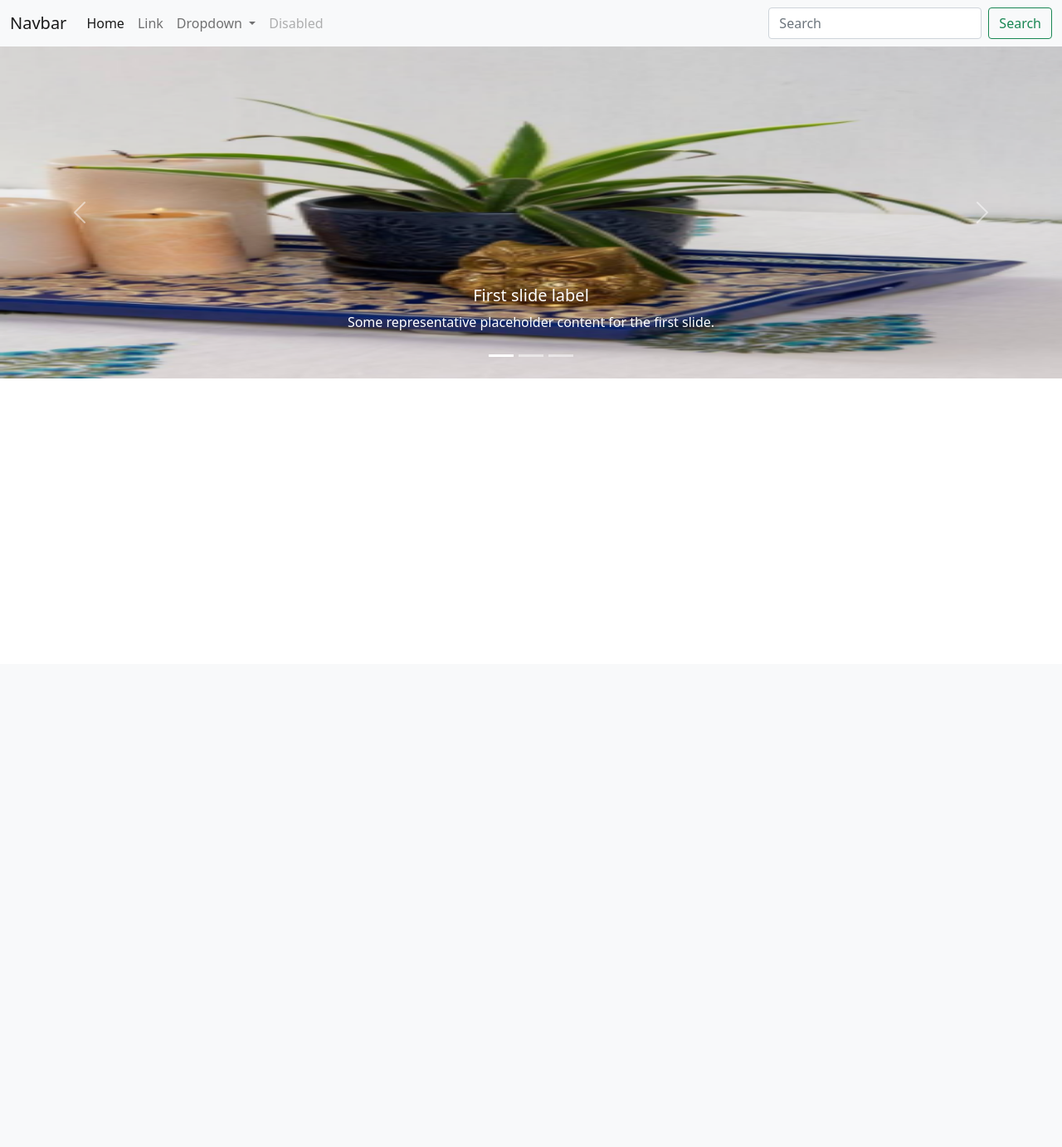
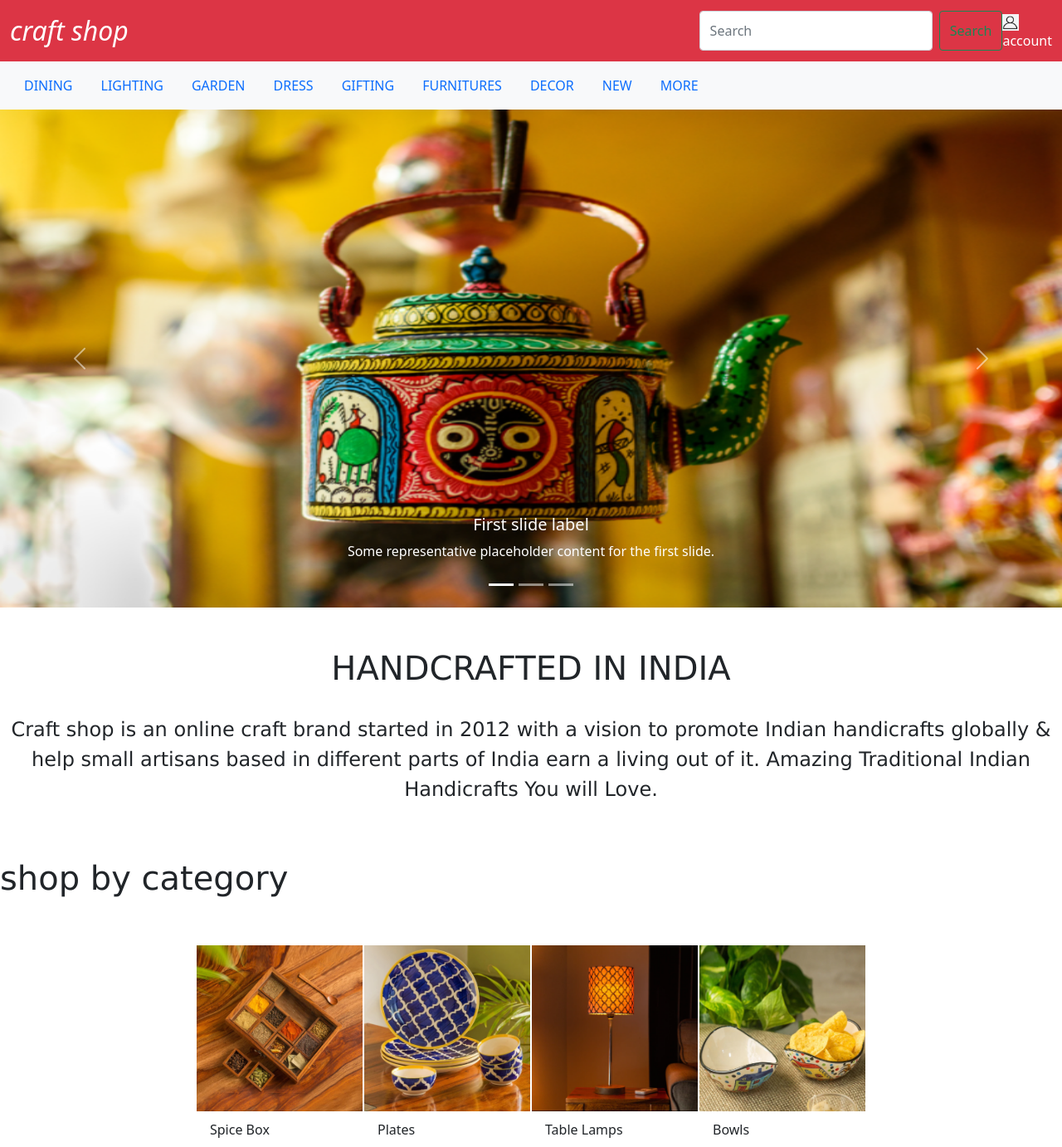
Before and after one commit to suveenna/hcproject, a Django app: page /appname/home in a window 1280 px wide. Shown: the whole page at 83% size. Before the commit the page ends 456 px from the top, so only its background shows below. Run offline with Django 4.2, Linux system fonts and the light colour scheme.

Commit message:
updatinghero

```diff
--- a/craft_shop/templates/home.html
+++ b/craft_shop/templates/home.html
@@ -12,43 +12,45 @@
 <script src="https://cdn.jsdelivr.net/npm/bootstrap@5.1.3/dist/js/bootstrap.bundle.min.js" integrity="sha384-ka7Sk0Gln4gmtz2MlQnikT1wXgYsOg+OMhuP+IlRH9sENBO0LRn5q+8nbTov4+1p" crossorigin="anonymous"></script>
 </head>
 <body>
-  <nav class="navbar navbar-expand-lg navbar-light bg-light">
+  <nav class="navbar navbar-expand-lg navbar-dark bg-danger">
     <div class="container-fluid">
-      <a class="navbar-brand" href="#">Navbar</a>
+      <a class="navbar-brand  fst-italic"  href="#" ><font size="6">craft shop</font></a>
       <button class="navbar-toggler" type="button" data-bs-toggle="collapse" data-bs-target="#navbarSupportedContent" aria-controls="navbarSupportedContent" aria-expanded="false" aria-label="Toggle navigation">
         <span class="navbar-toggler-icon"></span>
       </button>
       <div class="collapse navbar-collapse" id="navbarSupportedContent">
         <ul class="navbar-nav me-auto mb-2 mb-lg-0">
-          <li class="nav-item">
-            <a class="nav-link active" aria-current="page" href="#">Home</a>
-          </li>
-          <li class="nav-item">
-            <a class="nav-link" href="#">Link</a>
-          </li>
-          <li class="nav-item dropdown">
-            <a class="nav-link dropdown-toggle" href="#" id="navbarDropdown" role="button" data-bs-toggle="dropdown" aria-expanded="false">
-              Dropdown
-            </a>
-            <ul class="dropdown-menu" aria-labelledby="navbarDropdown">
-              <li><a class="dropdown-item" href="#">Action</a></li>
-              <li><a class="dropdown-item" href="#">Another action</a></li>
-              <li><hr class="dropdown-divider"></li>
-              <li><a class="dropdown-item" href="#">Something else here</a></li>
-            </ul>
-          </li>
-          <li class="nav-item">
-            <a class="nav-link disabled">Disabled</a>
-          </li>
+
         </ul>
         <form class="d-flex">
-          <input class="form-control me-2" type="search" placeholder="Search" aria-label="Search">
+          <input class="form-control me-2" type="search" placeholder="Search" aria-label="Search" >
           <button class="btn btn-outline-success" type="submit">Search</button>
+          <a href=><img src="{% static 'images/account.PNG' %}" height="20px" width="20px" alt="">
+          <label for="" style="color: white;">account</label>
+          </a>
+
         </form>
       </div>
     </div>
   </nav>
+  <nav class="navbar navbar-expand-lg navbar-dark bg-light">
+    <div class="container-fluid">
+      <table>
+        <tr>
+          <td ><a class="nav-link active" aria-current="page" href="#">DINING</a></td>
+          <td ><a class="nav-link active" aria-current="page" href="#">LIGHTING</a></td>
+          <td><a href=""><a class="nav-link active" aria-current="page" href="#">GARDEN</a></td>
+          <td><a class="nav-link active" aria-current="page" href="#">DRESS</a></td>
+          <td><a href=""><a class="nav-link active" aria-current="page" href="#">GIFTING</a></a></td>
+           <td><a class="nav-link active" aria-current="page" href="#">FURNITURES</a></td>
+            <td><a class="nav-link active" aria-current="page" href="#">DECOR</a></td>
+            <td><a class="nav-link active" aria-current="page" href="#">NEW</a></td>
+            <td><a class="nav-link active" aria-current="page" href="#">MORE</a></td>
+          </tr>
+      </table>
 
+    </div>
+  </nav>
   <div id="carouselExampleCaptions" class="carousel slide" data-bs-ride="carousel">
     <div class="carousel-indicators">
       <button type="button" data-bs-target="#carouselExampleCaptions" data-bs-slide-to="0" class="active" aria-current="true" aria-label="Slide 1"></button>
@@ -57,21 +59,21 @@
     </div>
     <div class="carousel-inner">
       <div class="carousel-item active">
-        <img src="{% static 'images/p1.PNG' %}" height="400px" width="1200px"class="d-block w-100"alt="...">
+        <img src="{% static 'images/pic1.PNG' %}" height="600px" width="1200px"class="d-block w-100"alt="...">
         <div class="carousel-caption d-none d-md-block">
           <h5>First slide label</h5>
           <p>Some representative placeholder content for the first slide.</p>
         </div>
       </div>
       <div class="carousel-item">
-        <img src="{% static 'images/p2.PNG' %}" height="400px" width="1200px" class="d-block w-100" alt="...">
+        <img src="{% static 'images/pc1.PNG' %}" height="600px" width="1200px" class="d-block w-100" alt="...">
         <div class="carousel-caption d-none d-md-block">
           <h5>Second slide label</h5>
           <p>Some representative placeholder content for the second slide.</p>
         </div>
       </div>
       <div class="carousel-item">
-        <img src="..." class="d-block w-100" alt="...">
+        <img src="{% static 'images/pc4.PNG' %}" height="600px" width="1200px" class="d-block w-100" alt="...">
         <div class="carousel-caption d-none d-md-block">
           <h5>Third slide label</h5>
           <p>Some representative placeholder content for the third slide.</p>
@@ -86,6 +88,36 @@
       <span class="carousel-control-next-icon" aria-hidden="true"></span>
       <span class="visually-hidden">Next</span>
     </button>
+
+  </div>
+  <br>
+  <br>
+  <div align="center">
+    <center><h1><font face="verdana">HANDCRAFTED IN INDIA</font></h1></center>
+  <br>
+  <div align="center">
+    <p><font size="5" face="verdana">Craft shop is an online craft brand started in 2012 with a vision to promote Indian handicrafts globally & help small artisans based in different parts of India earn a living out of it. Amazing Traditional Indian Handicrafts You will Love.</font> </p>
+  </div>
+   <br><br>
+
+   <h1 align="left"><font face="verdana">shop by category</font></h1>
+   <br><br>
+   <div>
+     <table>
+       <tr>
+         <td><img src="{% static 'images/spicebox.PNG' %}" height="200px" width="200px" alt=""></td>
+         <td><img src="{% static 'images/plates.PNG' %}" height="200px" width="200px" alt=""></td>
+         <td><img src="{% static 'images/TABLE LAMP.PNG'%}" height="200px" width="200px" alt=""></td>
+         <td><img src="{% static 'images/bowl.PNG' %}" height="200px" width="200px" alt=""></td>
+      </tr>
+      <tr>
+        <td><a class="nav-link active text-dark" aria-current="page" href="#">Spice Box</a></td>
+        <td><a class="nav-link active text-dark" aria-current="page" href="#">Plates</a></td>
+        <td><a class="nav-link active text-dark" aria-current="page" href="#">Table Lamps</a></td>
+        <td><a class="nav-link active text-dark" aria-current="page" href="#">Bowls</a></td>
+      </tr>
+     </table>
+   </div>
   </div>
 </body>
 </html>
--- a/craft_shop/urls.py
+++ b/craft_shop/urls.py
@@ -5,4 +5,5 @@ urlpatterns=[
 
   path('home',views.home)
 
+
 ]
--- a/hand_craft/settings.py
+++ b/hand_craft/settings.py
@@ -41,6 +41,7 @@ INSTALLED_APPS = [
 ]
 
 MIDDLEWARE = [
+    'whitenoise.middleware.WhiteNoiseMiddleware',
     'django.middleware.security.SecurityMiddleware',
     'django.contrib.sessions.middleware.SessionMiddleware',
     'django.middleware.common.CommonMiddleware',
@@ -126,4 +127,4 @@ STATIC_ROOT = '/craft_shop/static/'
 # https://docs.djangoproject.com/en/4.0/ref/settings/#default-auto-field
 
 DEFAULT_AUTO_FIELD = 'django.db.models.BigAutoField'
-STATICFILES_STORAGE = 'whitenoise.storage.CompressedMainfestStaticFileStorage'
+# STATICFILES_STORAGE = 'whitenoise.storage.CompressedManifestStaticFileStorage'
```
Also changed, not shown: craft_shop/static/images/TABLE LAMP.PNG (added), craft_shop/static/images/account.PNG (added), craft_shop/static/images/bowl.PNG (added), craft_shop/static/images/p1.PNG (deleted), craft_shop/static/images/p2.PNG (deleted), craft_shop/static/images/pc1.PNG (added), craft_shop/static/images/pc4.PNG (added), craft_shop/static/images/pic1.PNG (added), craft_shop/static/images/plates.PNG (added), craft_shop/static/images/spicebox.PNG (added), craft_shop/views.py (line endings or trailing spaces).
